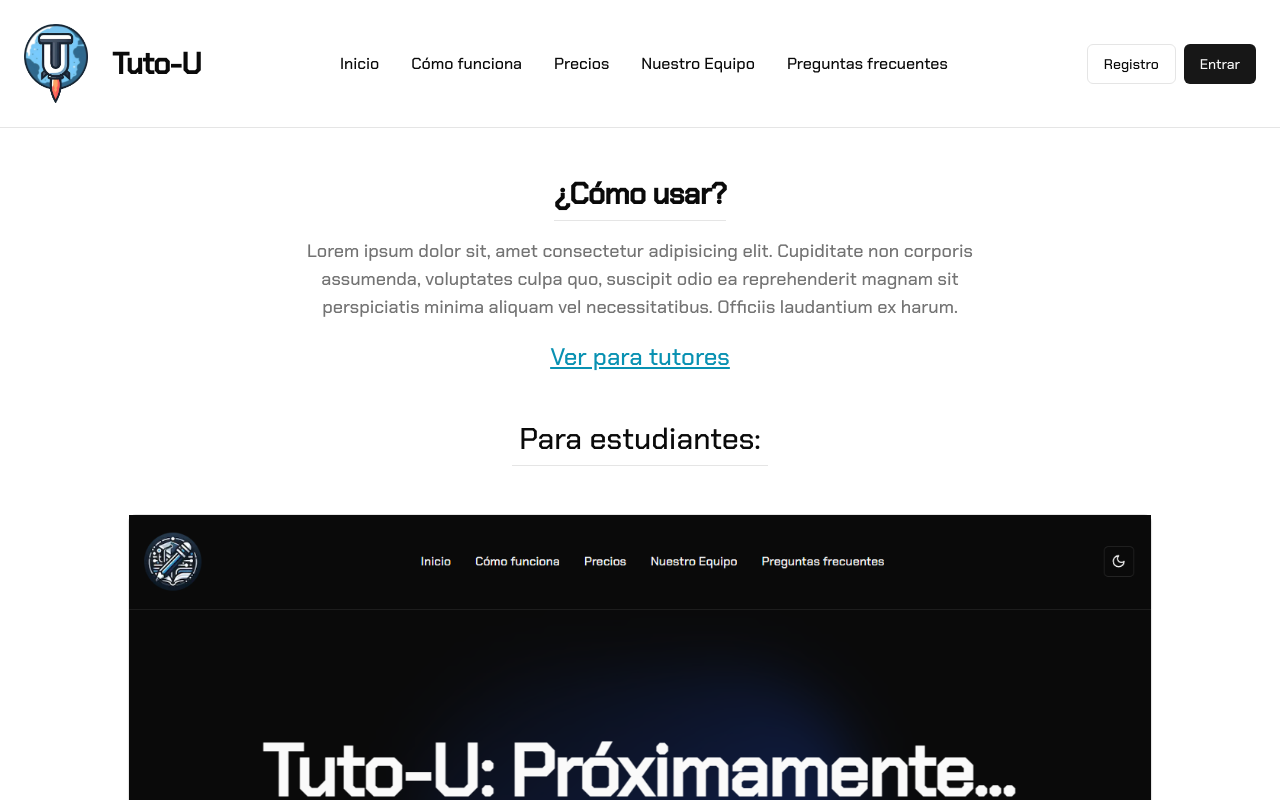
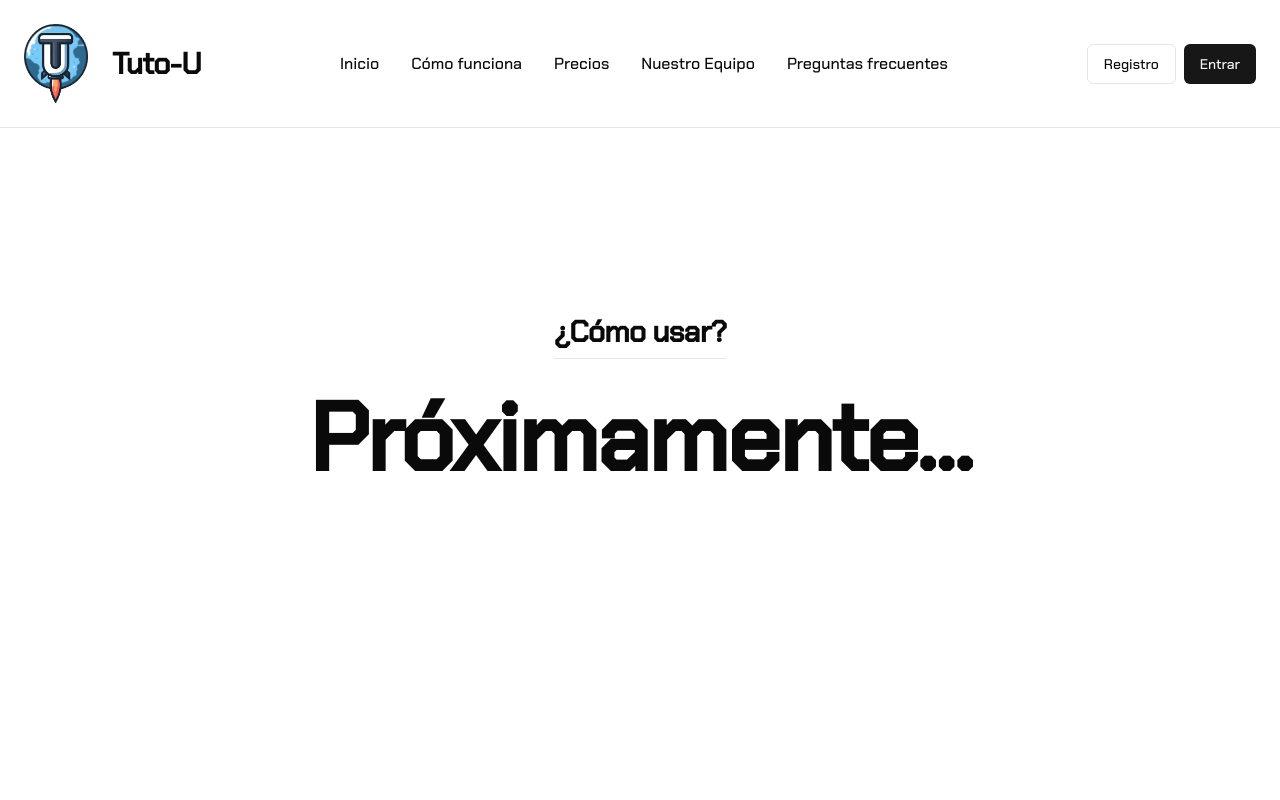
Before and after one commit to carlosandresat/tuto-u, a Next.js app: page /how in a window 1280 px wide. Shown: the top 800 px of the page. Built offline with nearby package versions, Linux system fonts and the light colour scheme.

Commit message:
feat: add loginDialog to landing page, style some pending sections

```diff
--- a/src/app/how/page.tsx
+++ b/src/app/how/page.tsx
@@ -8,19 +8,17 @@ export default function How() {
     <>
       <StartNavbar />
 
-      <section className="w-full pt-44 flex items-center justify-center flex-col">
+      <section className="min-h-screen w-full py-12 flex items-center justify-center flex-col">
         <h2 className="scroll-m-20 border-b pb-2 text-3xl font-bold tracking-tight max-w-screen-xl">
           ¿Cómo usar?
         </h2>
-        <p className="scroll-m-20 text-lg text-muted-foreground mt-4 max-w-screen-md px-8 text-center">
-          Lorem ipsum dolor sit, amet consectetur adipisicing elit. Cupiditate non corporis assumenda, voluptates culpa quo, suscipit odio ea reprehenderit magnam sit perspiciatis minima aliquam vel necessitatibus. Officiis laudantium ex harum.
-        </p>
-        <div>
-        <ScrollElement id="tutor">
-          <h2 className="underline text-cyan-600 dark:text-cyan-400 text-2xl text-center cursor-pointer pt-5">Ver para tutores</h2>
-        </ScrollElement>
+        <div className="flex mt-8">
+        <h1 className="scroll-m-20 text-4xl md:text-6xl font-extrabold tracking-tight lg:text-8xl">
+            Próximamente...
+          </h1>
+
         </div>
-        <Instructions/>
+
       </section>
     </>
   );
--- a/src/app/page.tsx
+++ b/src/app/page.tsx
@@ -1,4 +1,5 @@
 import { ArrowRight, Rocket } from "lucide-react";
+import { LoginDialog } from "@/components/login-dialog";
 import { Button } from "@/components/ui/button";
 import Link from "next/link";
 import { CountdownTimer } from "@/components/countdown-timer";
@@ -14,7 +15,7 @@ export default function Home() {
       <main className="flex min-h-screen flex-col items-center w-full">
         <div className="relative flex place-items-center before:absolute before:h-[300px] before:w-[380px] md:before:w-[580px] before:-translate-x-1 before:-translate-y-1/4 before:rounded-full before:bg-gradient-radial  before:blur-2xl before:content-[''] after:absolute after:-z-20 after:h-[180px] after:w-[240px] after:translate-x-1/3 after:bg-gradient-conic  after:blur-2xl after:content-[''] before:bg-gradient-to-br before:from-transparent before:to-blue-700 before:opacity-40  after:via-[#1a01ff] after:opacity-30 before:lg:h-[360px] z-[-2] pt-32 mt-20 lg:mt-40 mx-6 flex-col">
           <h1 className="scroll-m-20 text-4xl md:text-6xl font-extrabold tracking-tight lg:text-8xl z-0 text-center">
-            Tuto-U: Próximamente...
+            Aprende, Enseña y Conecta
           </h1>
         </div>
         <div className="mt-8 md:mt-16 md:mb-32 space-x-2 flex flex-col md:flex-row items-center space-y-2 md:space-y-0">
@@ -23,6 +24,7 @@ export default function Home() {
               ¡Pre-Registro! <Rocket className="ml-2" />
             </Button>
           </Link>
+          <LoginDialog buttonText="¡Entra ya!" />
         </div>
 
         <section className="w-full py-12 md:py-24 lg:py-32 bg-secondary mt-20">
--- a/src/app/pricing/page.tsx
+++ b/src/app/pricing/page.tsx
@@ -10,7 +10,7 @@ export default function Pricing() {
     <>
       <StartNavbar />
 
-      <section className="w-full py-12 flex items-center justify-center flex-col pt-44">
+      <section className="min-h-screen w-full py-12 flex items-center justify-center flex-col">
       <h2 className="scroll-m-20 border-b pb-2 text-3xl font-semibold tracking-tight max-w-screen-xl">
           Precios
         </h2>
--- a/src/components/login-dialog.tsx
+++ b/src/components/login-dialog.tsx
@@ -9,12 +9,12 @@ import {
   import { LoginForm } from "@/components/login-form";
 
 
-  export function LoginDialog() {
+  export function LoginDialog({buttonText}:{buttonText:string}) {
     return (
       <Dialog>
         <DialogTrigger asChild>
           <Button className="w-full md:w-auto">
-            Entrar
+            {buttonText}
           </Button>
         </DialogTrigger>
         <DialogContent className="sm:max-w-md">
--- a/src/components/start-dropdown-menu.tsx
+++ b/src/components/start-dropdown-menu.tsx
@@ -22,7 +22,7 @@ export function StartDropdownMenu() {
       <DropdownMenuContent>
         <div className="flex flex-col">
           <RegisterDialog></RegisterDialog>
-          <LoginDialog></LoginDialog>
+          <LoginDialog buttonText="Entrar"></LoginDialog>
         </div>
       </DropdownMenuContent>
     </DropdownMenu>
--- a/src/components/start-navbar.tsx
+++ b/src/components/start-navbar.tsx
@@ -103,7 +103,7 @@ export function StartNavbar() {
       </nav>
       <div className="hidden xl:block xl:space-x-2">
         <RegisterDialog></RegisterDialog>
-        <LoginDialog></LoginDialog>
+        <LoginDialog buttonText="Entrar"></LoginDialog>
       </div>
       <div className="block xl:hidden">
         <StartDropdownMenu></StartDropdownMenu>
```
